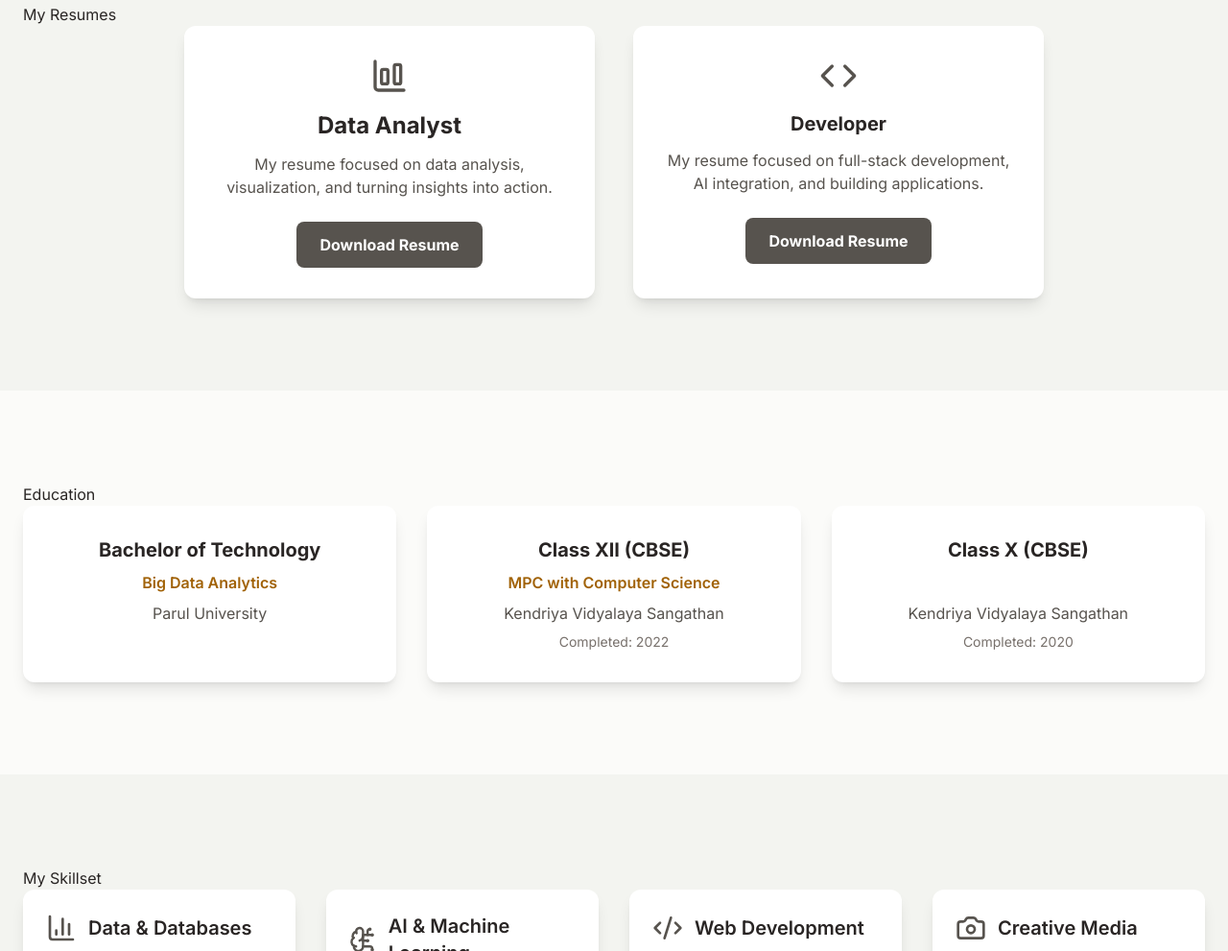
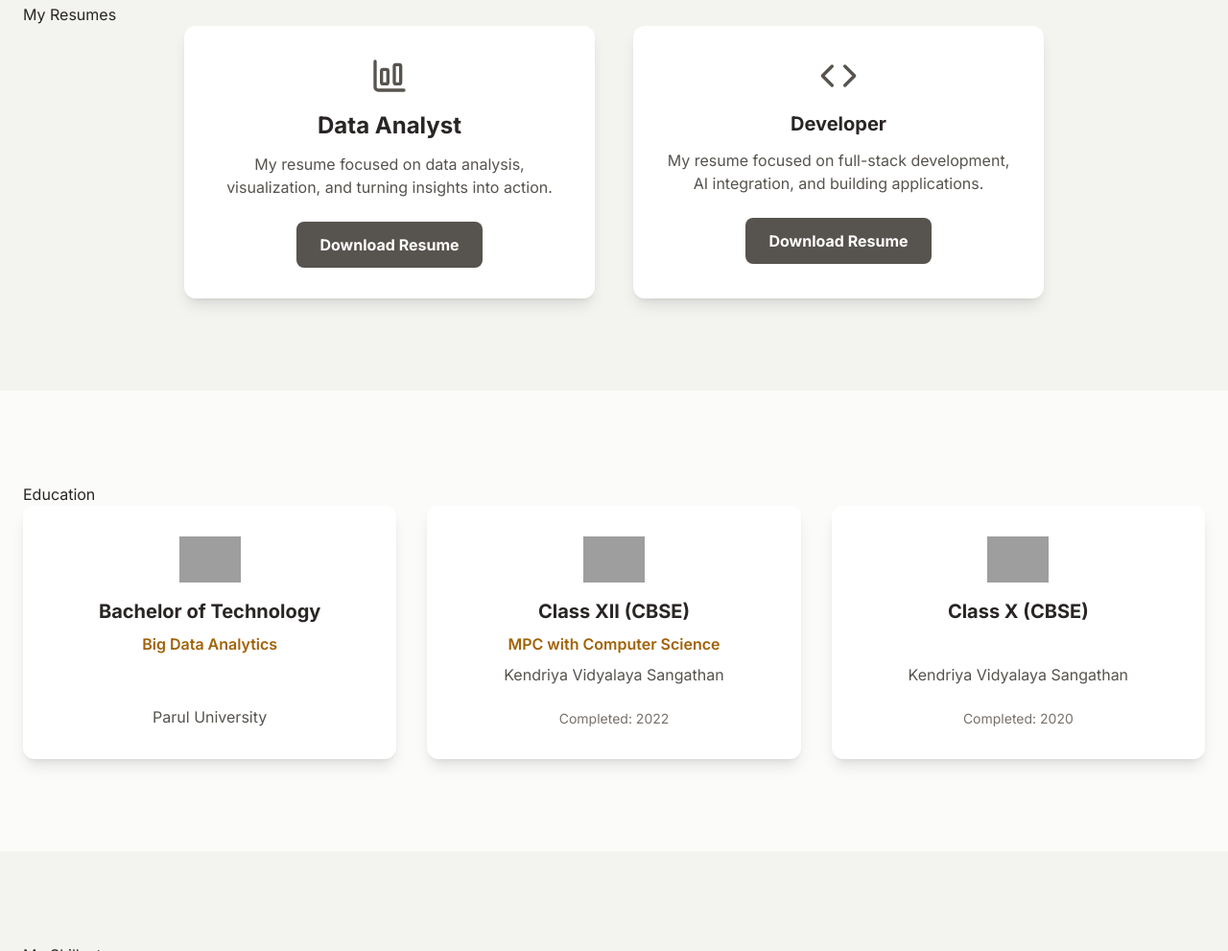
Before and after one commit to saikomal5551/saikomal5551.github.io, a plain HTML site: page index.html in a window 1280 px wide. Shown: the part 1233-2224 px from the top of the page at 96% size. Drawn offline with nearby package versions, Linux system fonts and the light colour scheme; grey boxes are pictures that could not be loaded.

Commit message:
index.html

```diff
--- a/index.html
+++ b/index.html
@@ -110,7 +110,7 @@
                     A Big Data Analytics student passionate about building impactful, real-world solutions through technology and creative design.
                 </p>
                 <a href="#projects" class="animated bg-[var(--primary-color)] text-white font-bold px-8 py-4 rounded-lg hover:bg-stone-600 transition-all duration-300 shadow-lg hover:shadow-xl transform hover:-translate-y-1" data-delay="300">
-                    View My Work
+                    Explore My Work
                 </a>
             </div>
         </main>
@@ -175,22 +175,31 @@
             <div class="container mx-auto px-6">
                 <h2 class="section-title animated">Education</h2>
                 <div class="grid grid-cols-1 md:grid-cols-3 gap-8 text-center">
-                    <div class="bg-[var(--card-bg)] p-8 rounded-xl shadow-lg animated" data-delay="100">
+                    <div class="bg-[var(--card-bg)] p-8 rounded-xl shadow-lg flex flex-col justify-between animated" data-delay="100">
+                        <div>
+                            <img src="https://logowik.com/content/uploads/images/parul-university3698.jpg" alt="Parul University Logo" class="h-12 mx-auto mb-4 object-contain">
                             <h3 class="text-xl font-bold text-[var(--heading-color)] mb-2">Bachelor of Technology</h3>
                             <p class="font-semibold text-[var(--secondary-color)] mb-2">Big Data Analytics</p>
-                        <p class="text-stone-600">Parul University</p>
                         </div>
-                    <div class="bg-[var(--card-bg)] p-8 rounded-xl shadow-lg animated" data-delay="200">
+                        <p class="text-stone-600 mt-4">Parul University</p>
+                    </div>
+                    <div class="bg-[var(--card-bg)] p-8 rounded-xl shadow-lg flex flex-col justify-between animated" data-delay="200">
+                        <div>
+                            <img src="https://tse1.mm.bing.net/th/id/OIP.98ySooOj9-fq72tdKohYTwHaHa?pid=Api&P=0&h=180" alt="Kendriya Vidyalaya Sangathan Logo" class="h-12 mx-auto mb-4 object-contain">
                             <h3 class="text-xl font-bold text-[var(--heading-color)] mb-2">Class XII (CBSE)</h3>
                             <p class="font-semibold text-[var(--secondary-color)] mb-2">MPC with Computer Science</p>
                             <p class="text-stone-600 mb-2">Kendriya Vidyalaya Sangathan</p>
-                        <p class="text-sm text-stone-500">Completed: 2022</p>
                         </div>
-                    <div class="bg-[var(--card-bg)] p-8 rounded-xl shadow-lg animated" data-delay="300">
+                        <p class="text-sm text-stone-500 mt-4">Completed: 2022</p>
+                    </div>
+                    <div class="bg-[var(--card-bg)] p-8 rounded-xl shadow-lg flex flex-col justify-between animated" data-delay="300">
+                        <div>
+                            <img src="https://tse1.mm.bing.net/th/id/OIP.98ySooOj9-fq72tdKohYTwHaHa?pid=Api&P=0&h=180" alt="Kendriya Vidyalaya Sangathan Logo" class="h-12 mx-auto mb-4 object-contain">
                             <h3 class="text-xl font-bold text-[var(--heading-color)] mb-2">Class X (CBSE)</h3>
                              <p class="font-semibold text-[var(--secondary-color)] mb-2">&nbsp;</p>
                             <p class="text-stone-600 mb-2">Kendriya Vidyalaya Sangathan</p>
-                         <p class="text-sm text-stone-500">Completed: 2020</p>
+                        </div>
+                         <p class="text-sm text-stone-500 mt-4">Completed: 2020</p>
                     </div>
                 </div>
             </div>
@@ -267,7 +276,7 @@
                     <p class="text-stone-600 mb-4">A mood-based movie recommender web app built using the MEAN stack, allowing users to swipe and discover films that match their current mood.</p>
                     <div class="flex items-center space-x-4 mt-4">
                         <a href="https://github.com/saikomal5551/swipe-movies" target="_blank" rel="noopener noreferrer" class="text-[var(--secondary-color)] font-semibold group-hover:underline">View Details &rarr;</a>
-                        <a href="https://swipemoviesx.vercel.app/" target="_blank" rel="noopener noreferrer" class="inline-block bg-[var(--primary-color)] text-white text-sm font-bold px-4 py-2 rounded-lg hover:bg-stone-600 transition-all duration-300">Go Live</a>
+                        <a href="https://notraman.github.io/swipemovies/" target="_blank" rel="noopener noreferrer" class="inline-block bg-[var(--primary-color)] text-white text-sm font-bold px-4 py-2 rounded-lg hover:bg-stone-600 transition-all duration-300">Go Live</a>
                     </div>
                 </div>
             </div>
```
Lines whose indentation alone changed are shown as unchanged.
